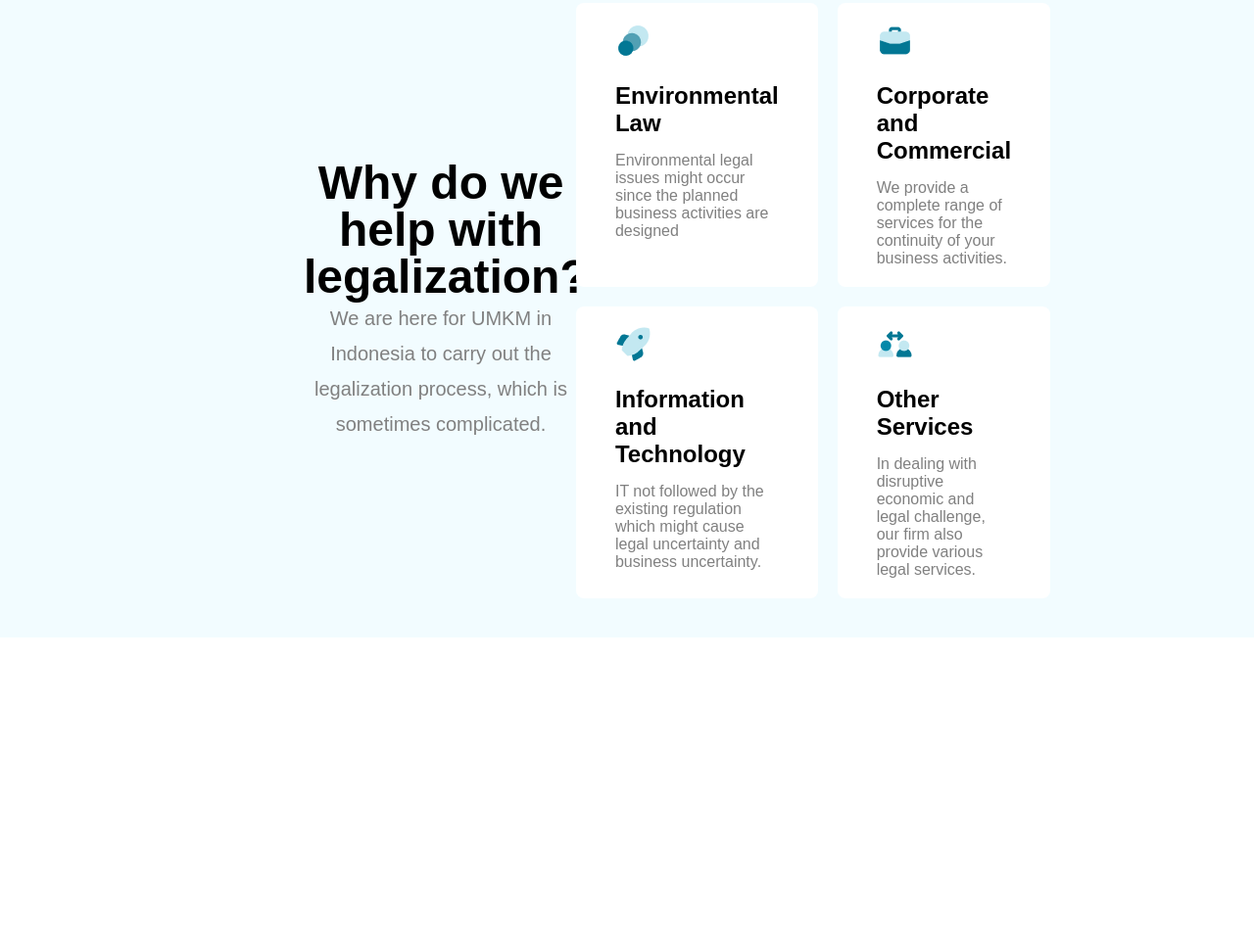
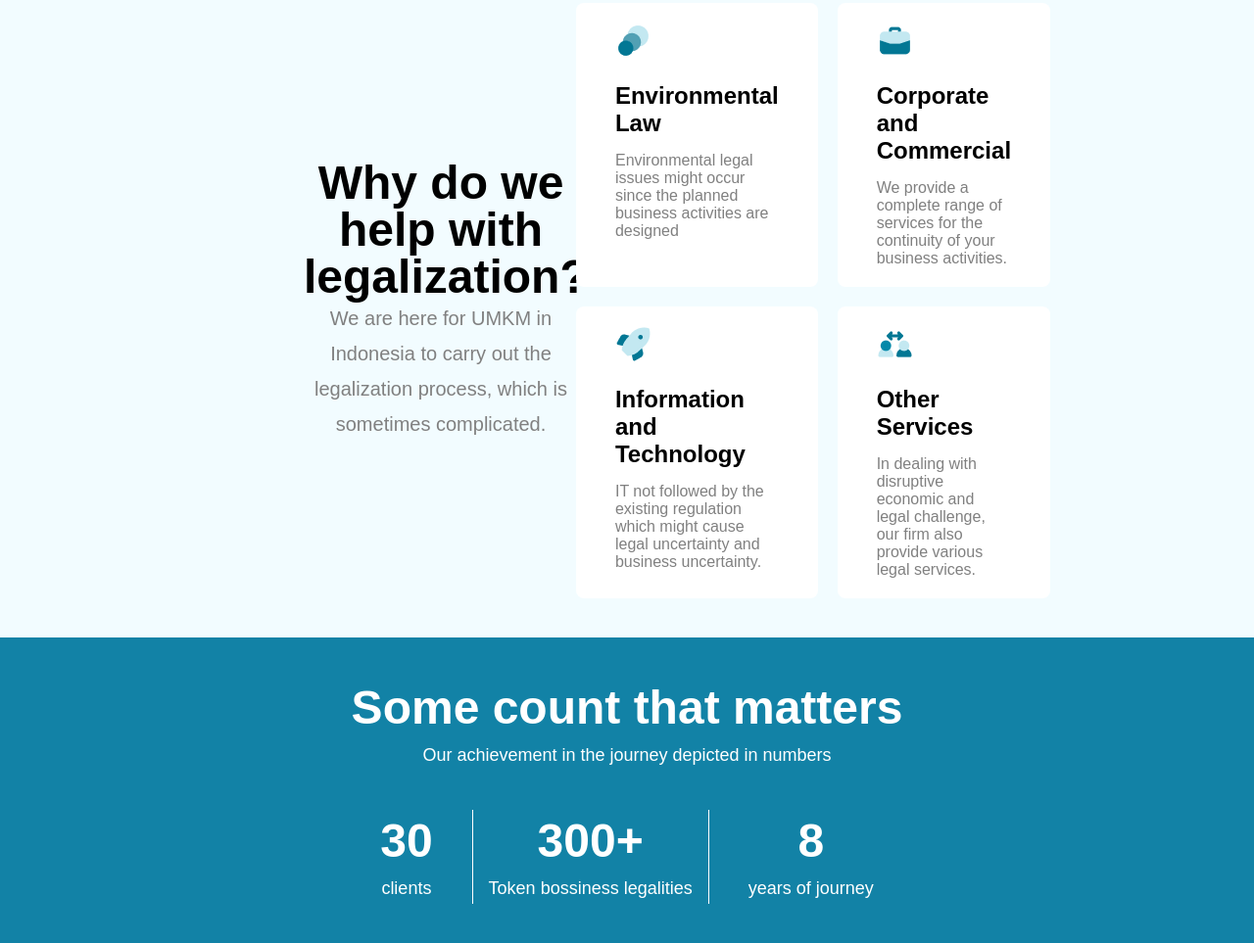
Before and after one commit to shashahin/dialytask-3, a plain HTML site: page index.html in a window 1280 px wide. Shown: the part 1341-2304 px from the top of the page at 98% size. Before the commit the page ends 1992 px from the top, so only its background shows below. Drawn offline with Linux system fonts and the light colour scheme.

Commit message:
count section complete

```diff
--- a/index.html
+++ b/index.html
@@ -66,7 +66,7 @@
       </div>
       <div class="main-section-card">
         <div class="card">
-          <img src="./image/Circle Layer.png" alt="" />
+          <img src="./image/Circle Layer.png" alt="#" />
           <h2>Environmental Law</h2>
           <p>
             Environmental legal issues might occur since the planned business
@@ -74,7 +74,7 @@
           </p>
         </div>
         <div class="card">
-          <img src="./image/Bag.png" alt="" />
+          <img src="./image/Bag.png" alt="#" />
           <h2>Corporate and Commercial</h2>
           <p>
             We provide a complete range of services for the continuity of your
@@ -82,7 +82,7 @@
           </p>
         </div>
         <div class="card">
-          <img src="./image/Rocket.png" alt="" />
+          <img src="./image/Rocket.png" alt="#" />
           <h2>Information and Technology</h2>
           <p>
             IT not followed by the existing regulation which might cause legal
@@ -90,7 +90,7 @@
           </p>
         </div>
         <div class="card">
-          <img src="./image/User Arrows.png" alt="" />
+          <img src="./image/User Arrows.png" alt="#" />
           <h2>Other Services</h2>
           <p>
             In dealing with disruptive economic and legal challenge, our firm
@@ -99,5 +99,26 @@
         </div>
       </div>
     </section>
+
+    <section class="count-section">
+      <div class="count-section-title">
+        <h1>Some count that matters</h1>
+        <p>Our achievement in the journey depicted in numbers</p>
+      </div>
+      <div class="count">
+        <div class="div1">
+          <h1>30</h1>
+          <p>clients</p>
+        </div>
+        <div class="div2">
+          <h1>300+</h1>
+          <p>Token bossiness legalities</p>
+        </div>
+        <div class="div3">
+          <h1>8</h1>
+          <p>years of journey</p>
+        </div>
+      </div>
+    </section>
   </body>
 </html>
--- a/style.css
+++ b/style.css
@@ -141,3 +141,51 @@
 .main-section-1 {
   text-align: center;
 }
+.count-section {
+  background-color: #1282a6;
+  display: flex;
+  justify-content: center;
+  align-items: center;
+  flex-direction: column;
+  color: white;
+  padding: 40px;
+}
+.count-section-title {
+  text-align: center;
+}
+.count-section-title h1 {
+  font-size: 48px;
+  line-height: 64px;
+  font-weight: 900;
+  letter-spacing: 0.5%;
+}
+.count-section-title p {
+  font-size: 18px;
+  line-height: 32px;
+  font-weight: 400;
+  letter-spacing: 0.5%;
+}
+
+.count {
+  display: flex;
+  gap: 40px;
+  text-align: center;
+
+  margin-top: 40px;
+}
+.count .div2 {
+  border-right: 1px solid white;
+  border-left: 1px solid white;
+  padding: 0 16px;
+}
+.count div h1 {
+  font-size: 48px;
+  font-weight: 800;
+  line-height: 64px;
+}
+.count div p {
+  font-size: 18px;
+  line-height: 32px;
+  font-weight: 400;
+  letter-spacing: 0.5%;
+}
```
